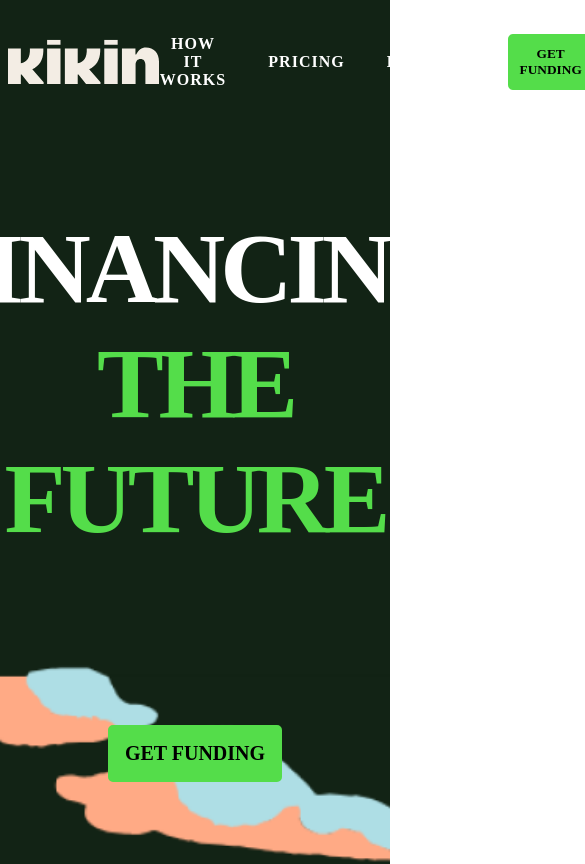
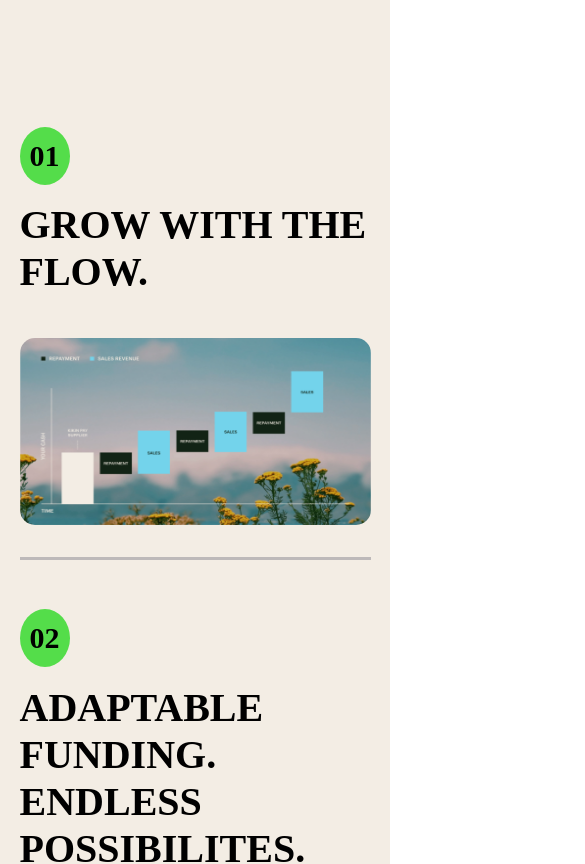
Before and after one commit to Francksean/KF-kikin-landing-page, a React (Vite) app: page / in a window 390 px wide. Shown: the top 864 px of the page, 585 px wide, since content can reach past the window. Built offline with nearby package versions, Linux system fonts and the light colour scheme; a web font is replaced by a local one.

Commit message:
third section responsive ok

```diff
--- a/src/components/Faq_section/Faq_section.css
+++ b/src/components/Faq_section/Faq_section.css
@@ -95,19 +95,21 @@
 }
 .faq_section .faq_section_bottom .question_container .question_item .infos_container p {
   width: 80%;
-}
-.faq_section .faq_section_bottom .question_container .question_item .infos_container .response {
-  display: none;
   height: 0px;
+  opacity: 0;
+  transition: 0.4s;
 }
 .faq_section .faq_section_bottom .question_container .question_item .infos_container .response_visible {
+  height: -moz-fit-content;
+  height: fit-content;
+  opacity: 1;
   display: block;
-  height: -moz-fit-content;
   height: fit-content;
 }
 .faq_section .faq_section_bottom .question_container .question_item button {
-  background: none;
-  font-size: 45px;
+  height: -moz-fit-content;
+  height: fit-content;
+  font-size: 50px;
   border: none;
   transition: 0.2s;
 }
--- a/src/components/Faq_section/Faq_section.jsx
+++ b/src/components/Faq_section/Faq_section.jsx
@@ -73,7 +73,7 @@ function Question_item({ question, response }) {
     <div className="question_item">
       <div className="infos_container">
         <h1>{question}</h1>
-        <p className={`response ${resClass}`}>{response}</p>
+        <p className={`${resClass}`}>{response}</p>
       </div>
       <button className={`${resBtnClass}`} onClick={()=>setIsResponseVisible(!isResponseVisible)}>
         +
--- a/src/components/Third_section/Third_section.css
+++ b/src/components/Third_section/Third_section.css
@@ -28,31 +28,62 @@
   row-gap: 2vh;
 }
 .third_section .section_unit .section_unit_left h3 {
-  height: 40px;
-  width: 40px;
-  padding: 5px;
+  height: -moz-fit-content;
+  height: fit-content;
+  width: -moz-fit-content;
+  width: fit-content;
+  padding: 12px 10px;
   display: flex;
   flex-direction: row;
   align-items: center;
   justify-content: center;
   background-color: #54DD4A;
   border-radius: 100%;
+  font-size: 35px;
+}
+@media screen and (max-width: 1200px) {
+  .third_section .section_unit .section_unit_left h3 {
+    font-size: 30px;
+  }
 }
 .third_section .section_unit .section_unit_left h1 {
   width: 100%;
   font-size: 50px;
+}
+@media screen and (max-width: 1200px) {
+  .third_section .section_unit .section_unit_left h1 {
+    font-size: 40px;
+  }
+}
+@media screen and (max-width: 1200px) {
+  .third_section .section_unit .section_unit_left {
+    width: 100%;
+  }
 }
 .third_section .section_unit img {
   height: 350px;
   width: 600px;
   border-radius: 15px;
 }
+@media screen and (max-width: 1200px) {
+  .third_section .section_unit img {
+    height: 48vw;
+    width: 100%;
+  }
+}
 .third_section .section_unit::after {
   content: "";
   width: 100%;
   height: 100%;
-  border-bottom: 2px solid black;
+  border-bottom: 3px solid rgb(189, 185, 185);
   position: absolute;
   bottom: -35px;
   left: 0px;
+}
+@media screen and (max-width: 1200px) {
+  .third_section .section_unit {
+    flex-direction: column;
+    align-items: start;
+    row-gap: 5vh;
+  }
 }/*# sourceMappingURL=Third_section.css.map */
--- a/src/components/Third_section/Third_section.scss
+++ b/src/components/Third_section/Third_section.scss
@@ -27,34 +27,54 @@ $black : #000000;
       align-items: start;
       row-gap: 2vh;
       h3{
-        height: 40px;
-        width: 40px;
-        padding: 5px;
+        height: fit-content;
+        width: fit-content;
+        padding: 12px 10px;
         display: flex;
         flex-direction: row;
         align-items: center;
         justify-content: center;
         background-color: $green;
         border-radius: 100%;
+        font-size: 35px;
+        @media screen and (max-width:1200px) {
+          font-size: 30px;
+        }
       }
       h1{
         width: 100%;
         font-size: 50px;
+        @media screen and (max-width:1200px) {
+          font-size: 40px;
+        }
+      }
+      @media screen and (max-width:1200px) {
+        width: 100%;
       }
     }
     img{
       height: 350px;
       width: 600px;
       border-radius: 15px;
+      @media screen and (max-width:1200px) {
+        height: 48vw;
+        width: 100%;
+      }
     }
     &::after{
       content: "";
       width: 100%;
       height: 100%;
-      border-bottom: 2px solid black;
+      border-bottom: 3px solid rgb(189, 185, 185);
       position: absolute;
       bottom: -35px;
       left: 0px;
     }
+    // responsive handling
+    @media screen and (max-width:1200px) {
+      flex-direction: column;
+      align-items: start;
+      row-gap: 5vh;
+    }
   }
 }
--- a/src/pages/Landing.jsx
+++ b/src/pages/Landing.jsx
@@ -13,14 +13,14 @@ import "./Landing.css"
 function Landing() {
   return (
     <div className="Landing">
-      <HeadPage/>
+      {/* <HeadPage/>
       <Second_section/>
-      <div className="divider"></div>
+      <div className="divider"></div> */}
       <Third_section/>
-      <Section_blue/>
+      {/* <Section_blue/>
       <Fifth_section/>
       <Faq_section/>
-      <Footer/>
+      <Footer/> */}
     </div>
   )
 }
```
Also changed, not shown: src/components/Faq_section/Faq_section.scss (+6 -5 lines), 2 other files (tests, documents, lock files or other folders).
